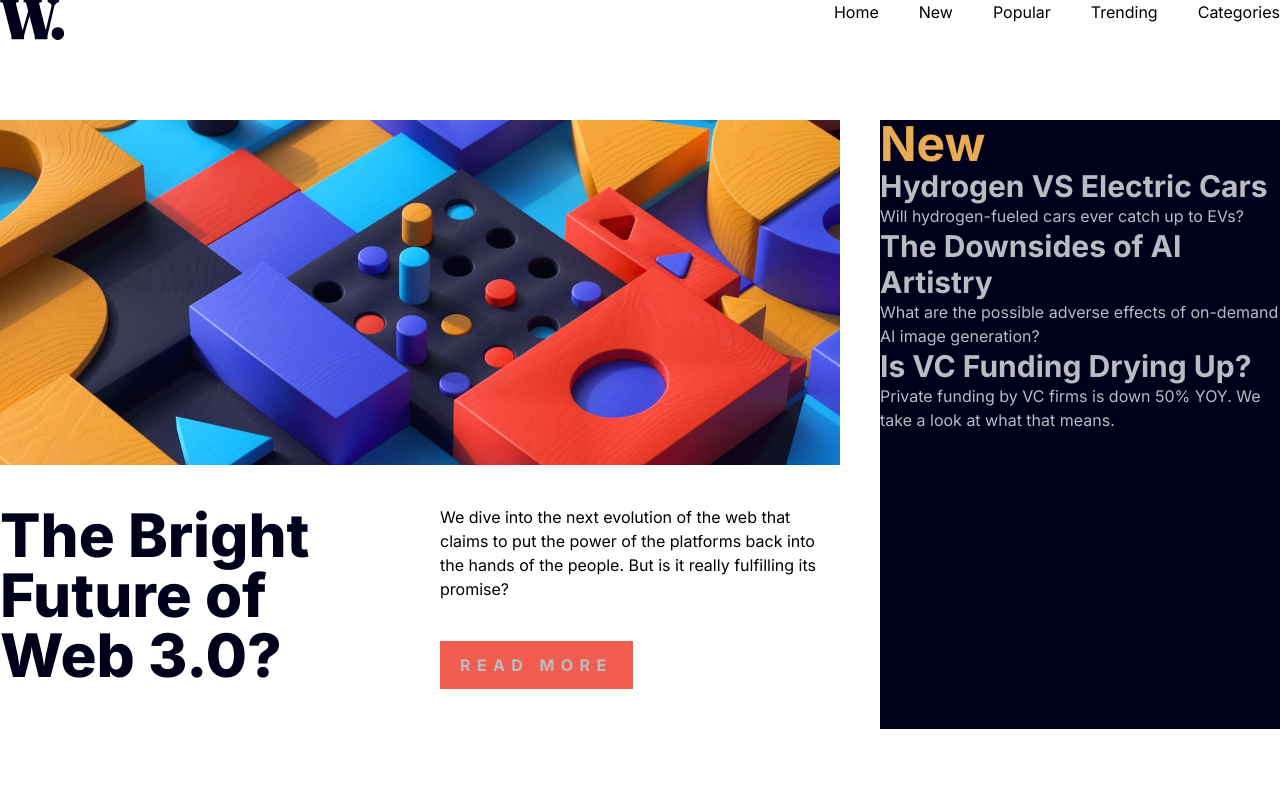
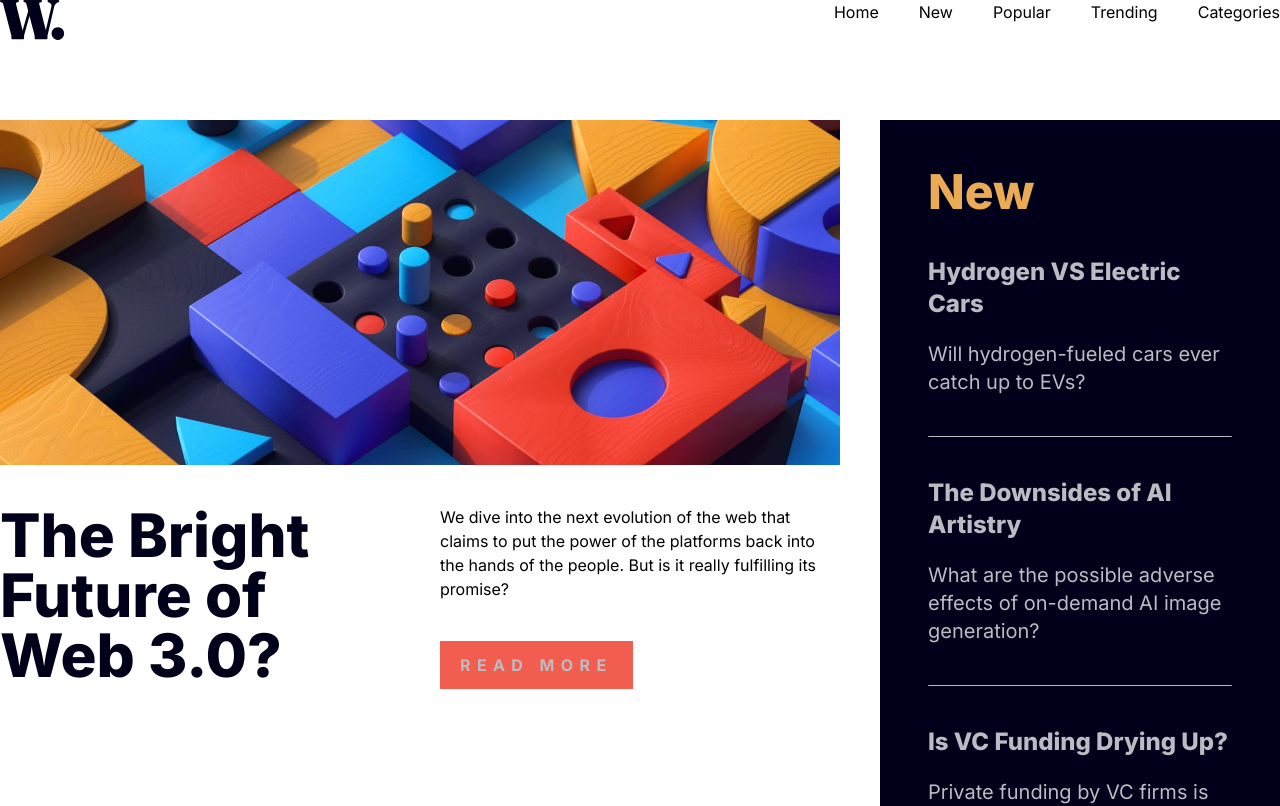
Before and after one commit to Ness733/frontend-mentor-newspage, an Angular app: page / in a window 1280 px wide. Shown: the top 806 px of the page. Built offline with nearby package versions, Linux system fonts and the light colour scheme.

Commit message:
news box styled

```diff
--- a/src/app/app.component.html
+++ b/src/app/app.component.html
@@ -61,26 +61,40 @@
           </div>
         </div>
       </div>
-      <div class="bg-very-dark-blue col-start-3">
-        <h1 class="text-primary text-5xl font-bold">New</h1>
-        <h1 class="text-light-grayish-blue text-3xl font-bold">Hydrogen VS
+      <div
+        class="bg-very-dark-blue col-start-3 p-12 flex flex-col gap-10 justify-between">
+        <h1 class="text-primary text-5xl font-extrabold">New</h1>
+        <div>
+          <h1 class="text-light-grayish-blue text-2xl pb-5 font-extrabold">
+            Hydrogen
+            VS
             Electric Cars</h1>
-        <p class="text-light-grayish-blue">
+          <p class="text-light-grayish-blue text-xl">
             Will hydrogen-fueled cars ever catch up to EVs?
           </p>
-        <h1 class="text-light-grayish-blue text-3xl font-bold">The Downsides of
+        </div>
+        <div class="border-t-light-grayish-blue border-t rounded-t-[1px] pt-10">
+          <h1 class="text-light-grayish-blue text-2xl pb-5 font-extrabold">The
+            Downsides
+            of
             AI
             Artistry</h1>
-        <p class="text-light-grayish-blue">What are the possible adverse effects
+          <p class="text-light-grayish-blue text-xl">What are the possible
+            adverse
+            effects
             of on-demand AI image
             generation?</p>
-        <h1 class="text-light-grayish-blue text-3xl font-bold">Is VC Funding
+        </div>
+        <div class="border-t-light-grayish-blue border-t rounded-t-[1px] pt-10">
+          <h1 class="text-light-grayish-blue text-2xl font-extrabold pb-5">Is VC
+            Funding
             Drying Up?</h1>
-        <p class="text-light-grayish-blue">
+          <p class="text-light-grayish-blue text-xl">
             Private funding by VC firms is down 50% YOY. We take a look at what
             that
             means.
           </p>
+        </div>
       </div>
       <div class="grid grid-flow-col col-span-3 gap-x-10 gap-y-10">
         <div class="">
```
Lines whose indentation alone changed are shown as unchanged.
